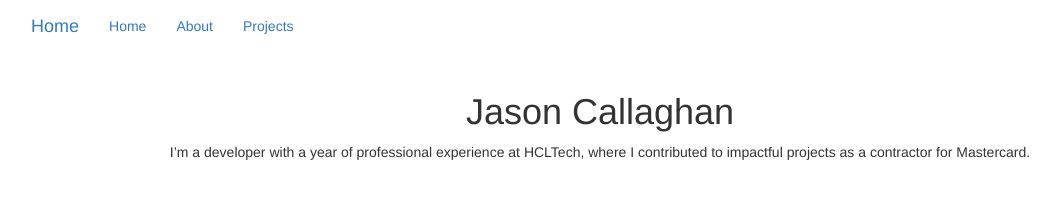
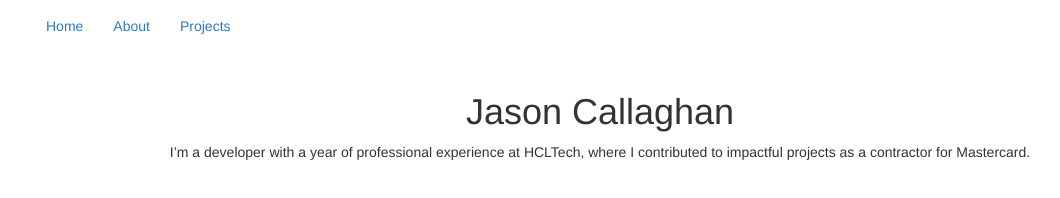
Before and after one commit to OpusC/OpusC.github.io, a plain HTML site: page index.html in a window 1280 px wide. Shown: the whole page, without its empty margins (55-1115 px from the left). Drawn offline with nearby package versions, Linux system fonts and the light colour scheme.

Commit message:
remove brand from navbar

```diff
--- a/index.html
+++ b/index.html
@@ -16,9 +16,6 @@
 	<div class="container">
 		<nav class="navbar navbar">
 			<div class="container-fluid">
-				<div class="navbar-header">
-					<a class="navbar-brand" href="#">Home</a>
-				</div>
 				<ul class="nav navbar-nav">
 					<li class="active"><a href="#">Home</a></li>
 					<li><a href="#">About</a></li>
```
